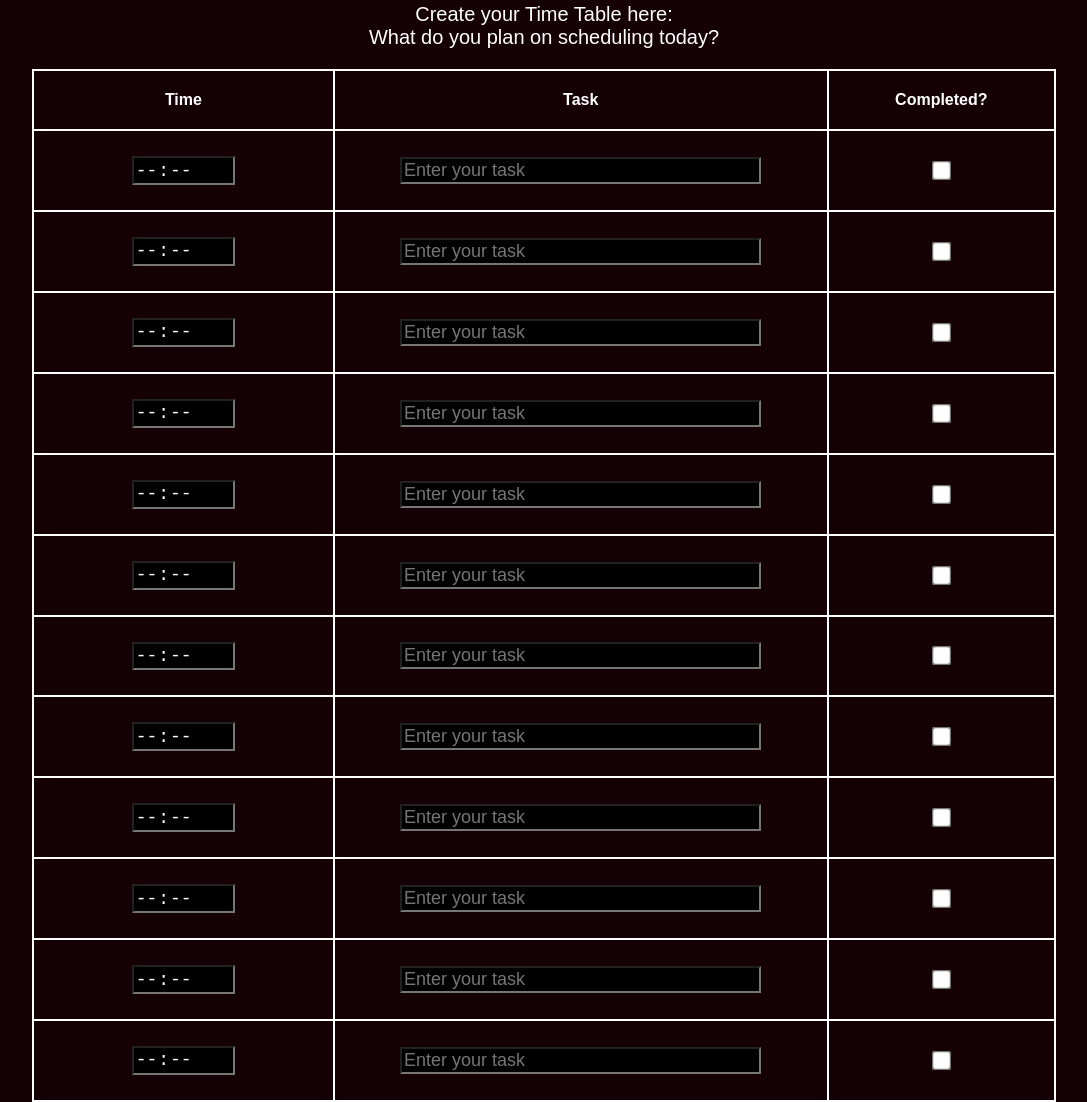
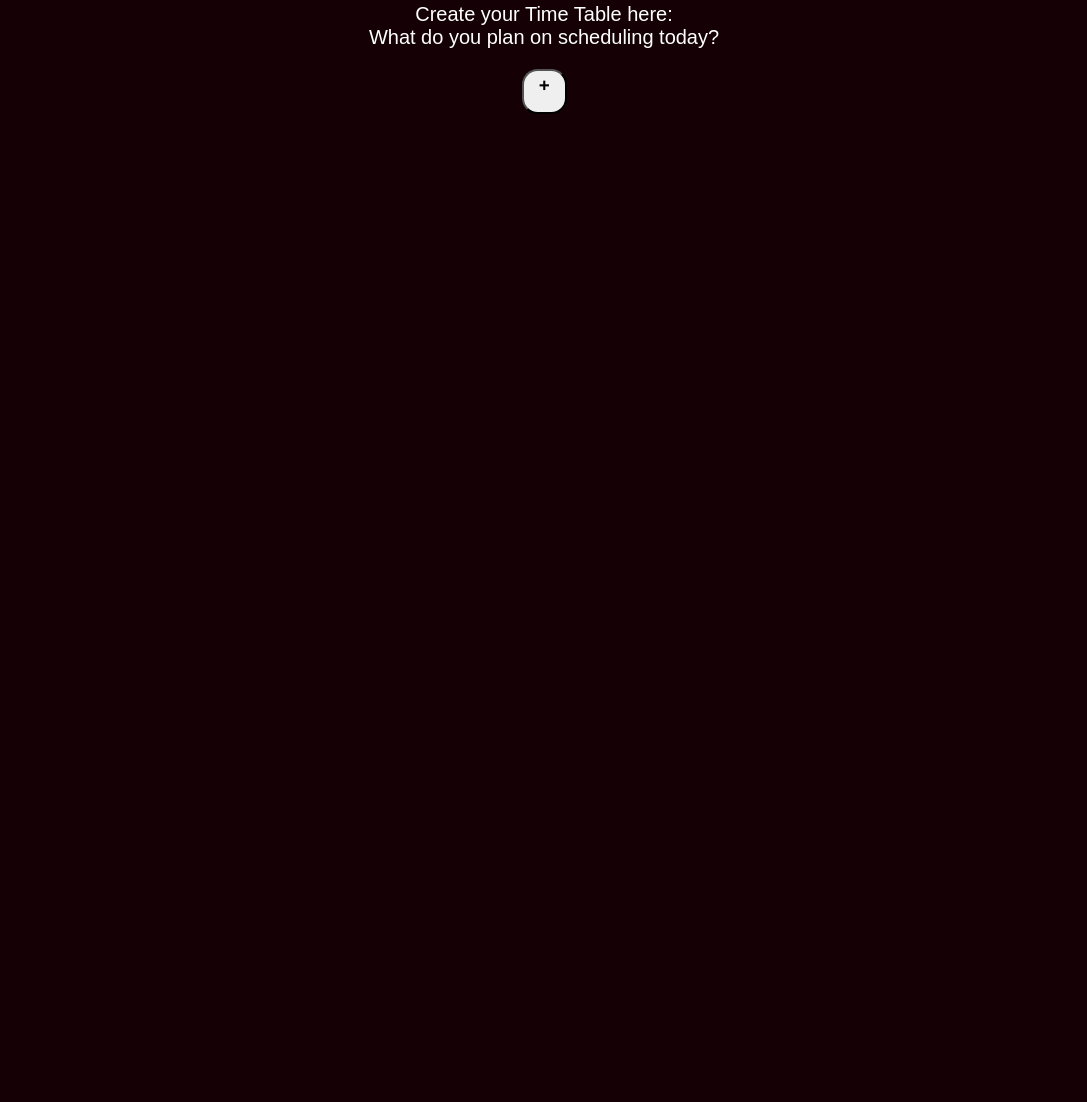
Before and after one commit to sujal-pandit/final_project_2680, a plain HTML site: page index.html in a window 1280 px wide. Shown: the part 175-1277 px from the top of the page, without its empty margins (96-1183 px from the left). After the commit the page ends 800 px from the top, so only its background shows below. Drawn offline with Linux system fonts and the light colour scheme.

Commit message:
TimeBlockAddition

```diff
--- a/index.html
+++ b/index.html
@@ -17,74 +17,12 @@
     <p>Create your Time Table here: <br>
         What do you plan on scheduling today?</p>
 
-    <table>
-        <tr>
-            <th>Time</th>
-            <th>Task</th>
-            <th>Completed?</th>
-        </tr>
-        <tr>
-            <th><input type="time" class="timearea"></input></th>
-            <th><input type="text" placeholder="Enter your task" class="taskarea"></th>
-            <th><input type="checkbox" name="task1" value="task1"></th>
-        </tr>
-        <tr>
-            <th><input type="time" class="timearea"></input></th>
-            <th><input type="text" placeholder="Enter your task" class="taskarea"></th>
-            <th><input type="checkbox" name="task2" value="task2"></th>
-        </tr>
-        <tr>
-            <th><input type="time" class="timearea"></input></th>
-            <th><input type="text" placeholder="Enter your task" class="taskarea"></th>
-            <th><input type="checkbox" name="task3" value="task3"></th>
-        </tr>
-        <tr>
-            <th><input type="time" class="timearea"></input></th>
-            <th><input type="text" placeholder="Enter your task" class="taskarea"></th>
-            <th><input type="checkbox" name="task4" value="task4"></th>
-        </tr>
-        <tr>
-            <th><input type="time" class="timearea"></input></th>
-            <th><input type="text" placeholder="Enter your task" class="taskarea"></th>
-            <th><input type="checkbox" name="task5" value="task5"></th>
-        </tr>
-        <tr>
-            <th><input type="time" class="timearea"></input></th>
-            <th><input type="text" placeholder="Enter your task" class="taskarea"></th>
-            <th><input type="checkbox" name="task6" value="task6"></th>
-        </tr>
-        <tr>
-            <th><input type="time" class="timearea"></input></th>
-            <th><input type="text" placeholder="Enter your task" class="taskarea"></th>
-            <th><input type="checkbox" name="task7" value="task7"></th>
-        </tr>
-        <tr>
-            <th><input type="time" class="timearea"></input></th>
-            <th><input type="text" placeholder="Enter your task" class="taskarea"></th>
-            <th><input type="checkbox" name="task8" value="task8"></th>
-        </tr>
-        <tr>
-            <th><input type="time" class="timearea"></input></th>
-            <th><input type="text" placeholder="Enter your task" class="taskarea"></th>
-            <th><input type="checkbox" name="task9" value="task9"></th>
-        </tr>
-        <tr>
-            <th><input type="time" class="timearea"></input></th>
-            <th><input type="text" placeholder="Enter your task" class="taskarea"></th>
-            <th><input type="checkbox" name="task10" value="task10"></th>
-        </tr>
-        <tr>
-            <th><input type="time" class="timearea"></input></th>
-            <th><input type="text" placeholder="Enter your task" class="taskarea"></th>
-            <th><input type="checkbox" name="task11" value="task11"></th>
-        </tr>
-        <tr>
-            <th><input type="time" class="timearea"></input></th>
-            <th><input type="text" placeholder="Enter your task" class="taskarea"></th>
-            <th><input type="checkbox" name="task12" value="task12"></th>
-        </tr>
-    </table>
-
+    <div>
+        <button id="addTimeBlock" onclick="">&#5161</button>
+    </div>
+    <div id="TimeBlockAdder">
+    </div>
+    <script src="./script.js"></script>
 </body>
 
 </html>
--- /dev/null
+++ b/script.js
@@ -0,0 +1,35 @@
+let timeArr = [];
+
+document.getElementById("addTimeBlock").addEventListener("click", function () {
+  timeArr.push({ text: "", time: "", isDone: false });
+
+  elemntAdder();
+});
+
+function elemntAdder() {
+  let container = document.getElementById("TimeBlockAdder");
+  container.innerHTML = "";
+  timeArr.forEach((timing, index) => {
+    let para = document.createElement("div");
+    para.classList.add(`Time${index}`);
+    para.classList.add("timeCards");
+    para.setAttribute("id", `timeBlock${index}`);
+    if (timing.isDone == false) {
+      para.innerHTML = `<input type='text' id=timeInput${index}> <input type='time' id=timeTime${index}> <button class='DoneBtn' onclick='paraAdder(${index})' id=doneFn${index}>Done</button> `;
+    } else {
+      para.innerHTML = `<p>${timing.text} ${timing.time}</p> `;
+    }
+    container.appendChild(para);
+  });
+  console.log(container);
+}
+
+function paraAdder(id) {
+  console.log("HELLO");
+  let textVal = document.getElementById(`timeInput${id}`).value;
+  let timeVal = document.getElementById(`timeTime${id}`).value;
+  timeArr[id] = { text: textVal, time: timeVal, isDone: true };
+  console.log(timeVal);
+  console.log(textVal);
+  elemntAdder();
+}
--- a/styles_timetable.css
+++ b/styles_timetable.css
@@ -1,4 +1,4 @@
-body{
+body {
   margin: 0;
   padding: 0;
   background-color: #140005;
@@ -7,63 +7,41 @@ body{
   font-family: fantasy;
 }
 
-h1{
+h1 {
   text-align: center;
-    background-color: #603F8B;
+  background-color: #603f8b;
   padding: 20px;
   color: white;
 }
 
-h3{
+h3 {
   text-align: center;
 }
 
-p{
+p {
   font-size: 20px;
 }
 
-table{
-    width: 80%;
-    margin: auto;
-}
-
-table,th,td{
-    border: 2px solid white;
-    border-collapse: collapse;
-}
-
-th{
-    padding: 20px;
-}
-
-.taskarea{
-    background-color: black;
-    color: white;
-    font-size: 18px;
-    margin: 5px;
-    width: 80%;
-}
-
-.timearea{
-    background-color: black;
-    color: white;
-    font-size: 18px;
-    margin: 5px;
-    width: 40%;
-}
-
-input[type="checkbox"]{
-    transform: scale(1.5);
-}
-
-.home{
+.home {
   color: #b4fee7;
   padding-right: 150px;
   display: inline-block;
 }
 
-.timeblock{
+.timeblock {
   color: #fd49a0;
   padding-left: 150px;
   display: inline-block;
 }
+
+#addTimeBlock {
+  border-radius: 35%;
+  width: 45px;
+  height: 45px;
+  font-size: 35px;
+  margin: auto;
+}
+
+.timeCards {
+  margin: 10px;
+}
```
Also changed, not shown: home.html (+1 -1 lines). Lines whose indentation alone changed are shown as unchanged.
